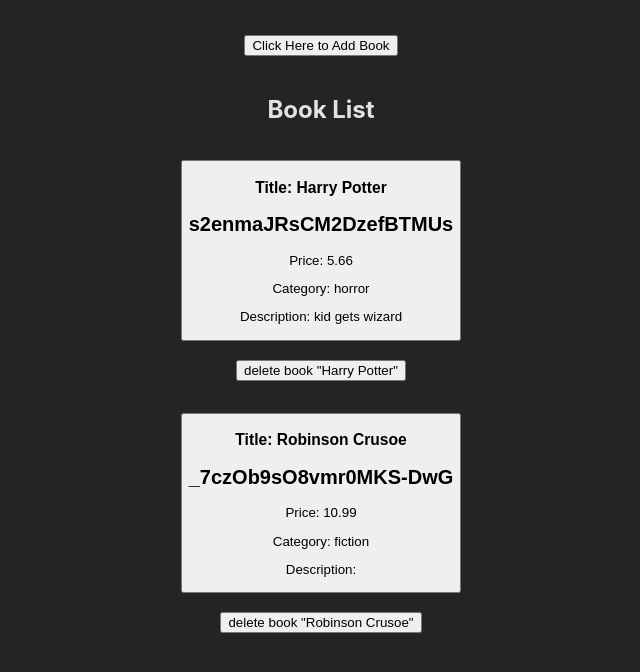
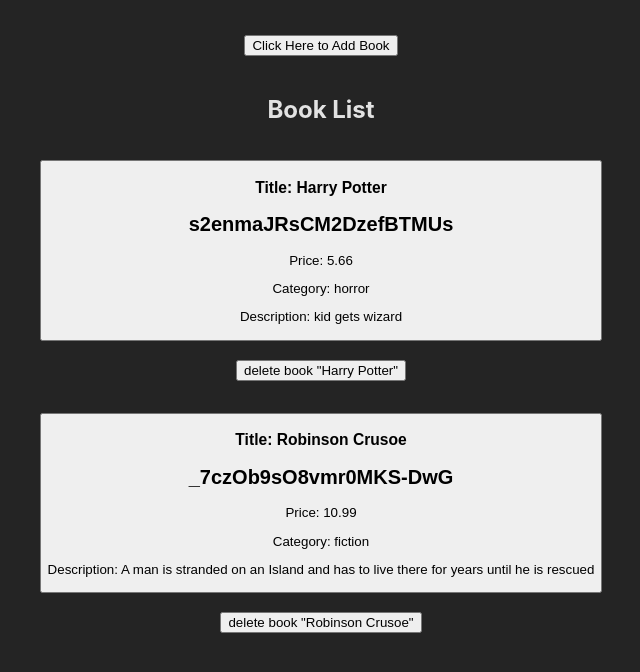
Before and after one commit to EvasiveJosh/bookstore, a React (Vite) app: page / in a window 1280 px wide. Shown: the top 672 px of the page, without its empty margins (319-959 px from the left). Built offline with nearby package versions, Linux system fonts and the light colour scheme.

Commit message:
added description to book

```diff
--- a/src/assets/array.js
+++ b/src/assets/array.js
@@ -13,7 +13,7 @@ const bookArray = [
         name: 'Robinson Crusoe',
         price: '10.99',
         category:'fiction',
-        descript:''
+        descript:'A man is stranded on an Island and has to live there for years until he is rescued'
     }
 ];
 
```
